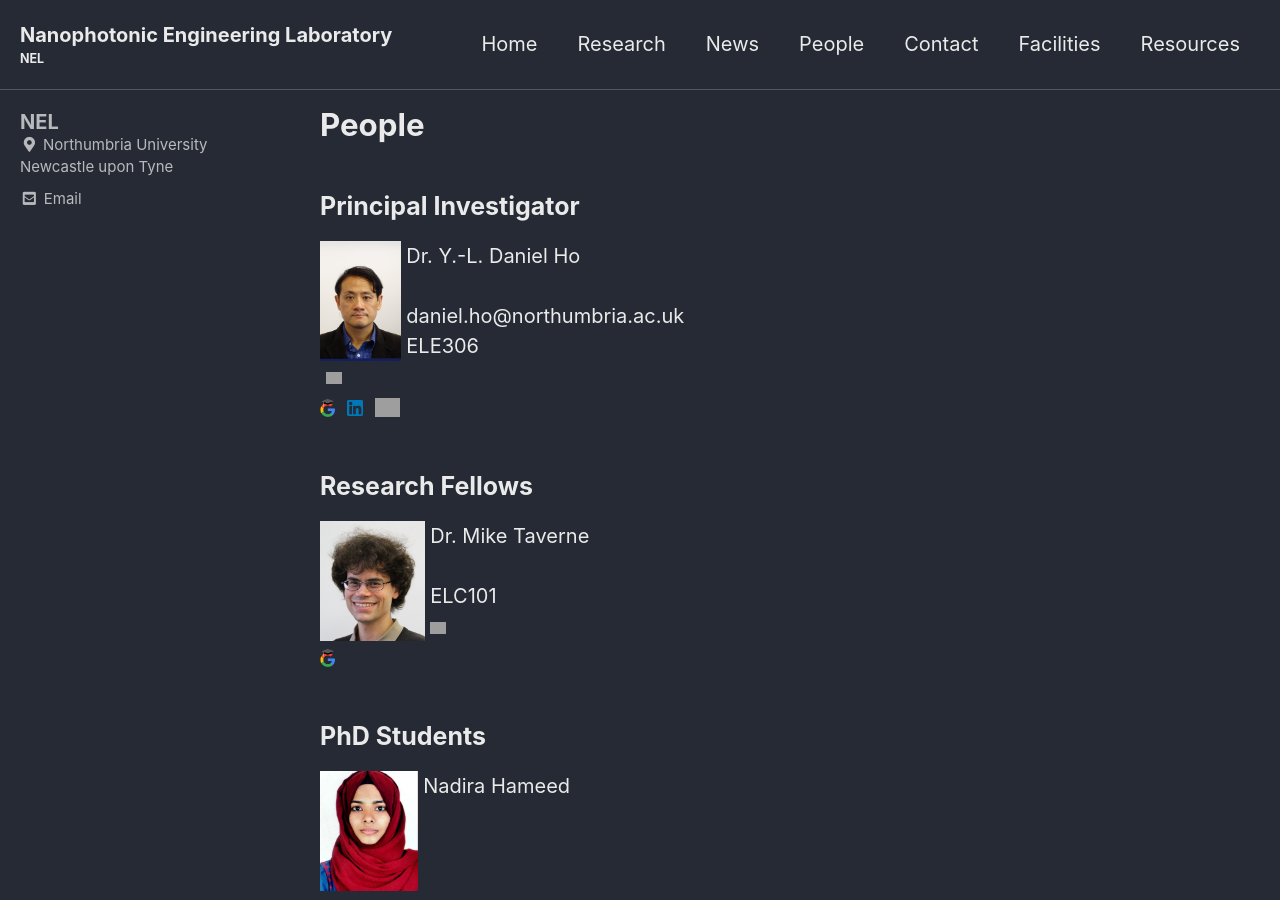
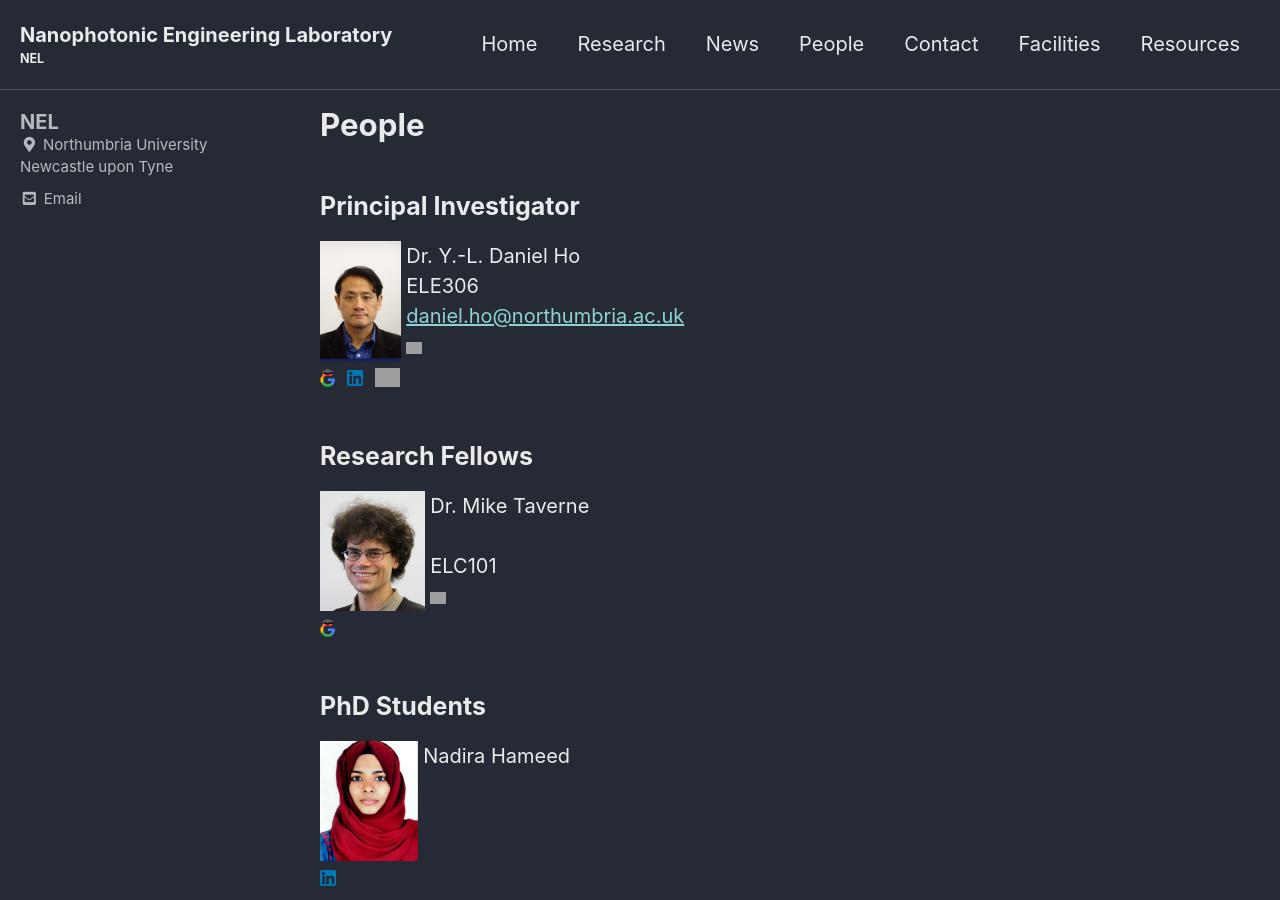
Before and after one commit to qubits/nanophotonicenglab.github.io, a Jekyll site: the page built from _pages/people.md, in a window 1280 px wide and 900 px high. Built offline with Jekyll 4.4.1, drawn with Linux system fonts in a browser that asks for light colours; cached includes are drawn as plain includes.

Commit message:
Update people.md

```diff
--- a/_pages/people.md
+++ b/_pages/people.md
@@ -10,9 +10,8 @@ author_profile: true
 
 <img src="{{ site.url }}{{ site.baseurl }}/assets/profiles/profile_im_DH.jpg" style="float: left;height: 120px"/>
 &nbsp;Dr. Y.-L. Daniel Ho<br>
-&nbsp;<br>
-&nbsp;daniel.ho@northumbria.ac.uk<br>
 &nbsp;ELE306<br>
+&nbsp;<daniel.ho@northumbria.ac.uk><br>
 &nbsp;<a href="https://www.northumbria.ac.uk/about-us/our-staff/h/daniel-ho/"><img src="{{ site.url }}{{ site.baseurl }}/assets/profiles/nuw.png" style="left;width: 2.5%; border: none; text-decoration: none"/></a><br>
 <a href="https://scholar.google.co.uk/citations?user=LNZN_NIAAAAJ"><img src="{{ site.url }}{{ site.baseurl }}/assets/profiles/google.png" style="width: 2.5%; border: none; text-decoration: none"/></a>&nbsp;
 <a href="https://www.linkedin.com/in/quantumgeezer/"><img src="{{ site.url }}{{ site.baseurl }}/assets/profiles/linkedin.png" style="width: 2.5%; border: none; text-decoration: none"/></a>&nbsp;
```
